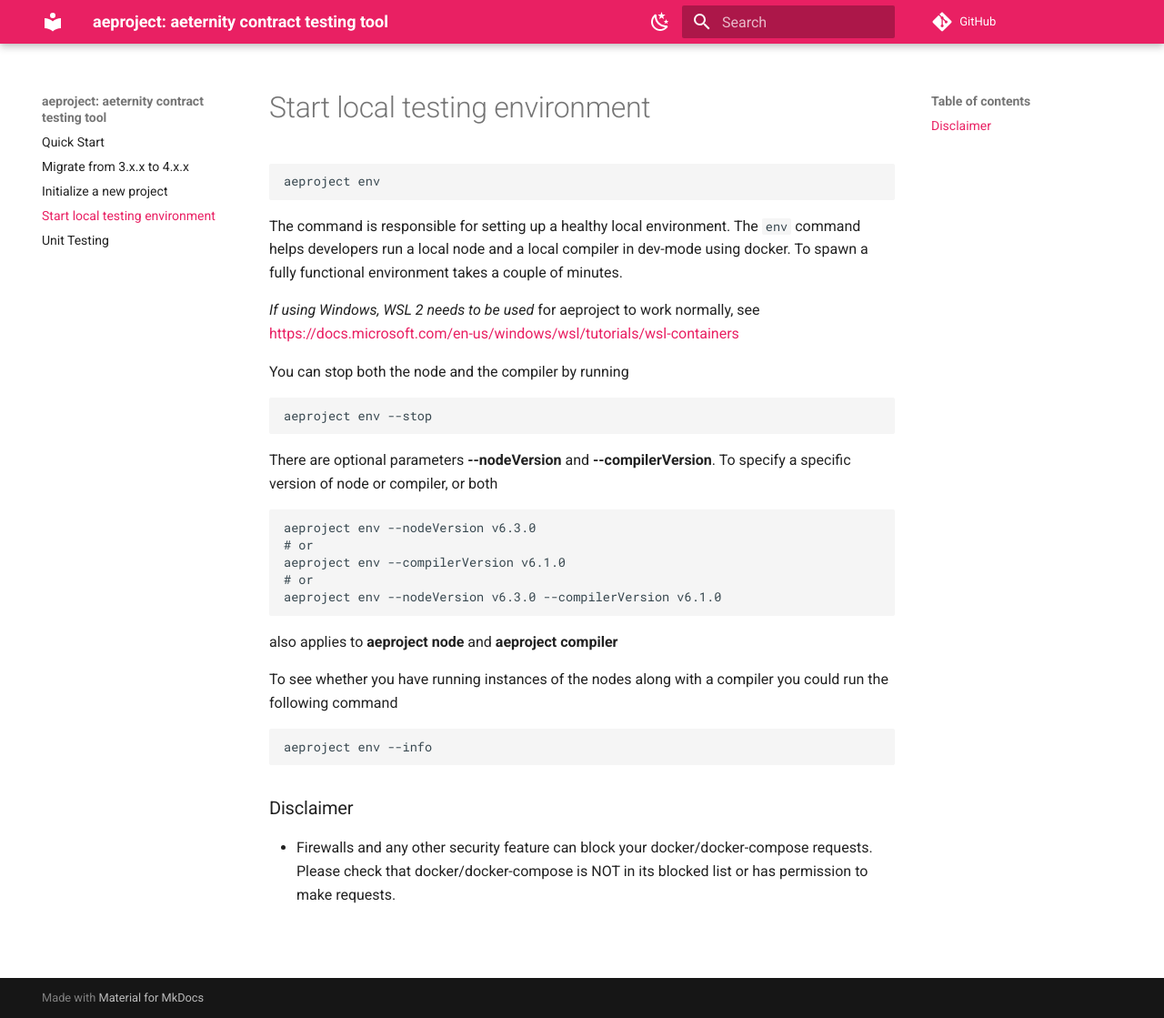
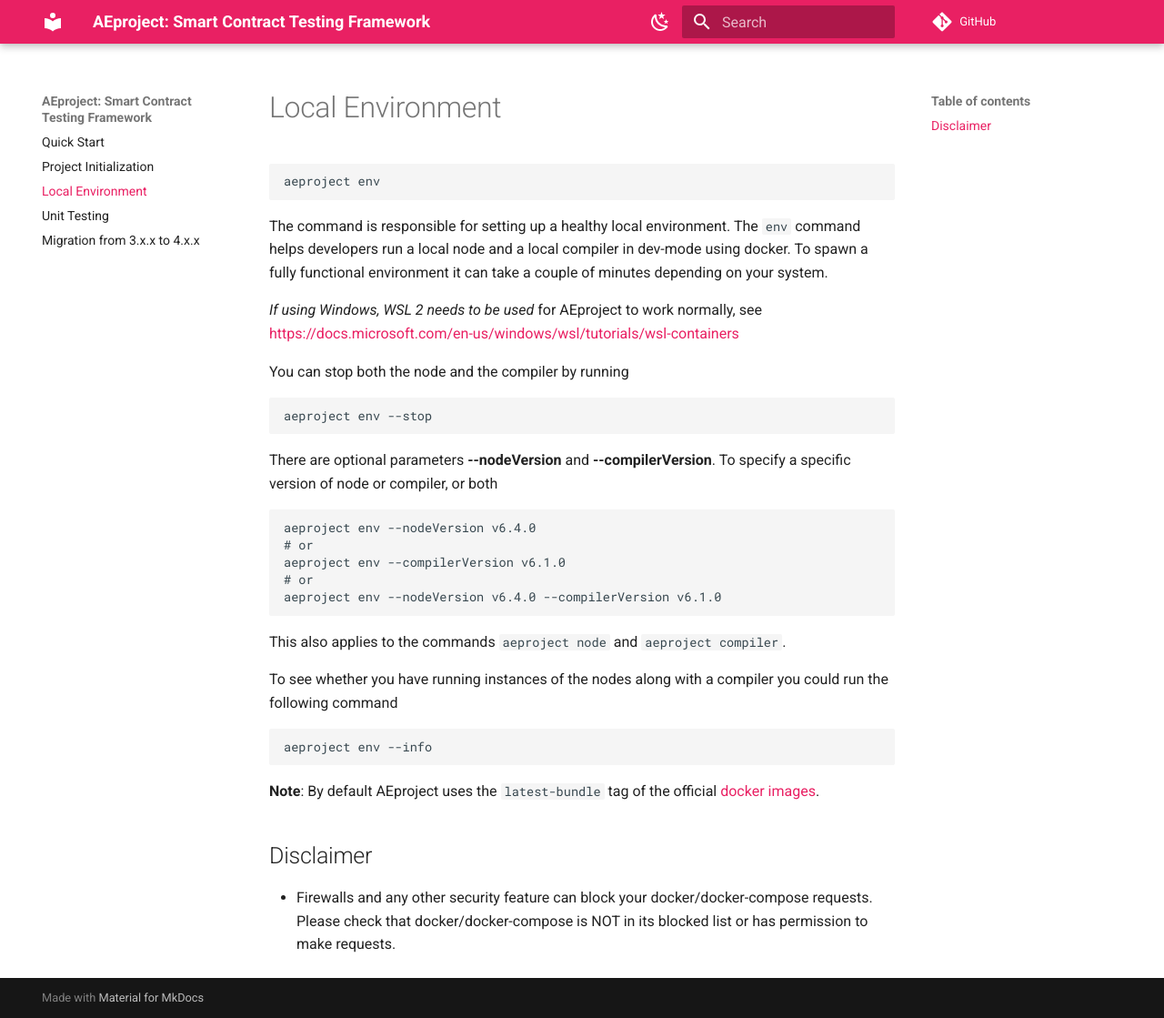
Before and after one commit to aeternity/aeproject, an MkDocs documentation site: the page built from docs/cli/env.md, in a window 1280 px wide and 1119 px high. Shown: the whole window at 91% size. Built offline with MkDocs 1.6.1 and Material for MkDocs 9.7.7, drawn with Linux system fonts in a browser that asks for light colours; comment, search, counter and statistics services are not loaded; the version menu is left out.

Commit message:
docs: several adjustments

````diff
--- a/docs/cli/env.md
+++ b/docs/cli/env.md
@@ -1,12 +1,12 @@
-# Start local testing environment
+# Local Environment
 
 ```text
 aeproject env
 ```
 
-The command is responsible for setting up a healthy local environment. The `env` command helps developers run a local node and a local compiler in dev-mode using docker. To spawn a fully functional environment takes a couple of minutes.
+The command is responsible for setting up a healthy local environment. The `env` command helps developers run a local node and a local compiler in dev-mode using docker. To spawn a fully functional environment it can take a couple of minutes depending on your system.
 
-*If using Windows, WSL 2 needs to be used* for aeproject to work normally, see https://docs.microsoft.com/en-us/windows/wsl/tutorials/wsl-containers
+*If using Windows, WSL 2 needs to be used* for AEproject to work normally, see https://docs.microsoft.com/en-us/windows/wsl/tutorials/wsl-containers
 
 You can stop both the node and the compiler by running
 ```text
@@ -15,18 +15,20 @@
 
 There are optional parameters **\-\-nodeVersion** and **\-\-compilerVersion**. To specify a specific version of node or compiler, or both
 ```text
-aeproject env --nodeVersion v6.3.0
+aeproject env --nodeVersion v6.4.0
 # or
 aeproject env --compilerVersion v6.1.0
 # or
-aeproject env --nodeVersion v6.3.0 --compilerVersion v6.1.0
+aeproject env --nodeVersion v6.4.0 --compilerVersion v6.1.0
 ```
-also applies to **aeproject node** and **aeproject compiler**
+This also applies to the commands `aeproject node` and `aeproject compiler`.
 
 To see whether you have running instances of the nodes along with a compiler you could run the following command
 ```text
 aeproject env --info
 ```
 
-### Disclaimer
+**Note**: By default AEproject uses the `latest-bundle` tag of the official [docker images](https://hub.docker.com/r/aeternity/aeternity/tags).
+
+## Disclaimer
 - Firewalls and any other security feature can block your docker/docker-compose requests. Please check that docker/docker-compose is NOT in its blocked list or has permission to make requests.
--- a/docs/cli/init.md
+++ b/docs/cli/init.md
@@ -1,4 +1,4 @@
-# Initialize a new project
+# Project Initialization
 
 ```text
 aeproject init [folder]
@@ -9,9 +9,10 @@
 Creates a new project structure with a few folders in which the developer can create **contracts** and **tests**, as well as installing needed dependencies.
 
 ## Update existing project
-For upgrade from old aeproject versions check the documentation to [Migrate from 3.x.x to 4.x.x](../migration-from-3.x.x-to-4.x.x.md).
+For upgrade from old AEproject versions check out [Migration from 3.x.x to 4.x.x](../migration-from-3.x.x-to-4.x.x.md).
+
 ```text
 aeproject init --update
 ```
 
-Updated the project structure and needed artifacts to the latest version, as well as installing needed dependencies.
+Updates the project structure and needed artifacts to the latest version, as well as installing needed dependencies.
--- a/mkdocs.yml
+++ b/mkdocs.yml
@@ -1,4 +1,4 @@
-site_name: 'aeproject: aeternity contract testing tool'
+site_name: 'AEproject: Smart Contract Testing Framework'
 plugins:
   - search
 repo_url: 'https://github.com/aeternity/aeproject'
@@ -42,7 +42,7 @@
 
 nav:
   - index.md
-  - migration-from-3.x.x-to-4.x.x.md
   - cli/init.md
   - cli/env.md
   - cli/test.md
+  - migration-from-3.x.x-to-4.x.x.md
````
Also changed, not shown: README.md (+5 -5 lines), docs/cli/test.md (+4 -4 lines), docs/index.md (+2 -2 lines), docs/migration-from-3.x.x-to-4.x.x.md (+6 -6 lines).
